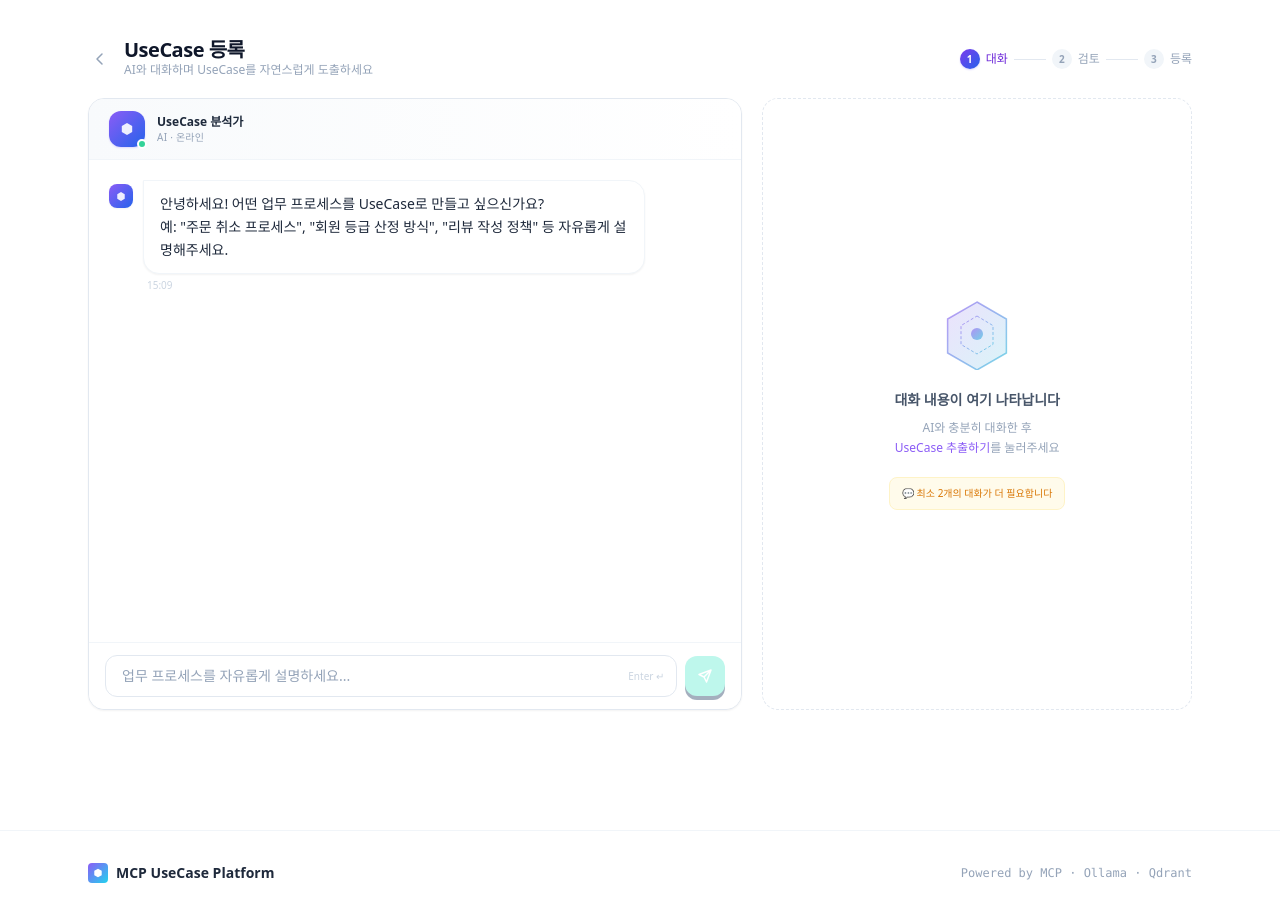
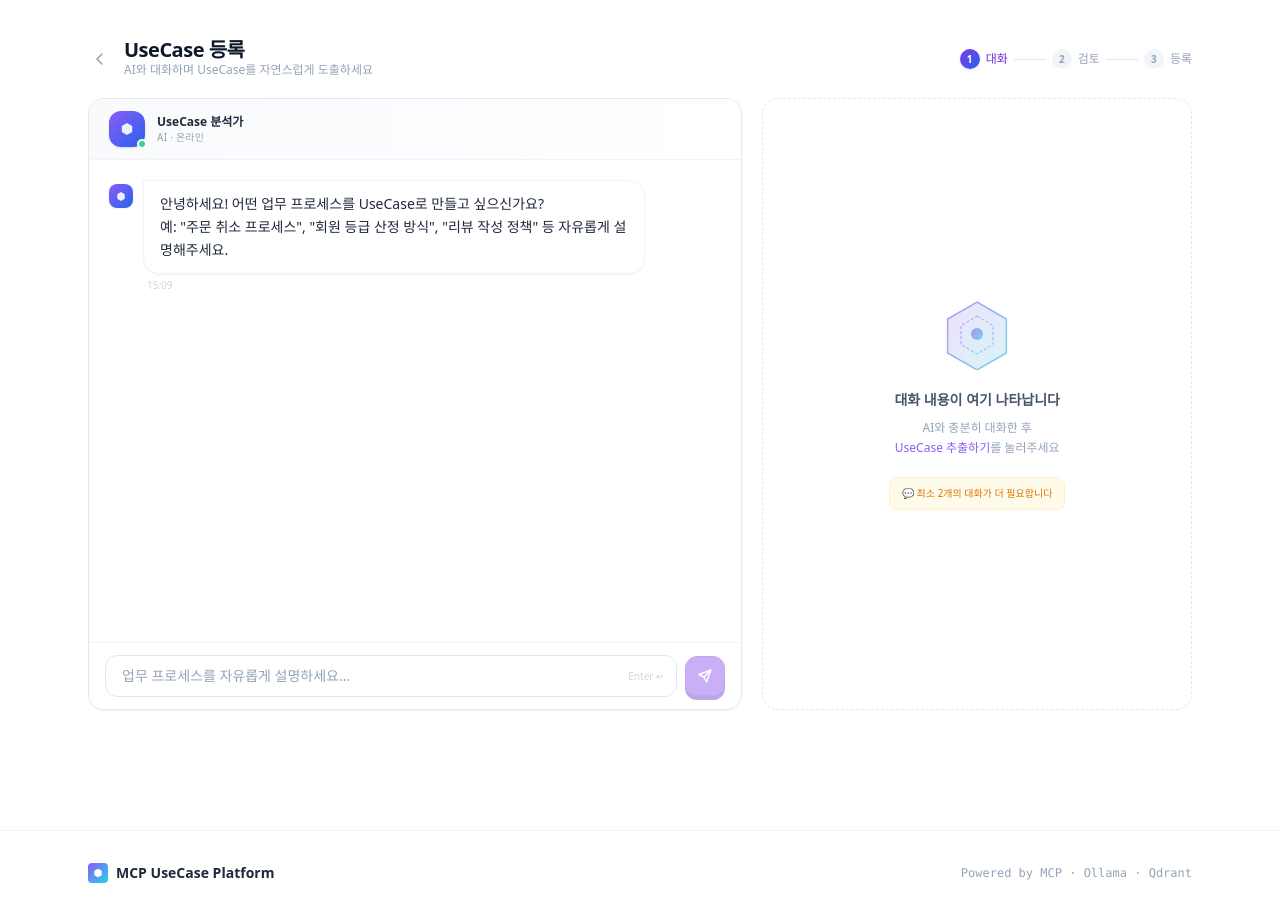
Before and after one commit to woogiekim/mcp-library, a Next.js app in the folder packages/web-app/: page /new in a window 1280 px wide. Built offline with nearby package versions, Linux system fonts and the light colour scheme.

Commit message:
style(web-app): btn-fa 버튼 프로젝트 컬러(violet) 적용 + 보더 추가
Co-Authored-By: Claude Sonnet 4.6 <noreply@anthropic.com>

```diff
--- a/packages/web-app/src/app/globals.css
+++ b/packages/web-app/src/app/globals.css
@@ -3,8 +3,9 @@
 @tailwind utilities;
 
 :root {
-  --fa-mint: #5EEBD0;
-  --fa-navy: #1e3a5f;
+  --btn-bg:     #7C3AED;
+  --btn-border: #6D28D9;
+  --btn-shadow: #5B21B6;
 }
 
 body {
@@ -22,28 +23,30 @@ body {
   }
 }
 
-/* Font Awesome style button — mint bg + dark navy 3D shadow */
+/* Primary button — violet with border + 3D shadow */
 .btn-fa {
   display: inline-flex;
   align-items: center;
   gap: 0.5rem;
   padding: 0.5rem 1.1rem;
-  background-color: var(--fa-mint);
-  color: var(--fa-navy);
+  background-color: var(--btn-bg);
+  color: #ffffff;
   font-weight: 700;
   border-radius: 0.75rem;
-  box-shadow: 0 4px 0 0 var(--fa-navy);
+  border: 1.5px solid var(--btn-border);
+  box-shadow: 0 4px 0 0 var(--btn-shadow);
   transition: box-shadow 0.1s ease, transform 0.1s ease;
   white-space: nowrap;
 }
 
 .btn-fa:hover {
-  box-shadow: 0 2px 0 0 var(--fa-navy);
+  background-color: #6D28D9;
+  box-shadow: 0 2px 0 0 var(--btn-shadow);
   transform: translateY(2px);
 }
 
 .btn-fa:active {
-  box-shadow: 0 0 0 0 var(--fa-navy);
+  box-shadow: 0 0 0 0 var(--btn-shadow);
   transform: translateY(4px);
 }
 
```
